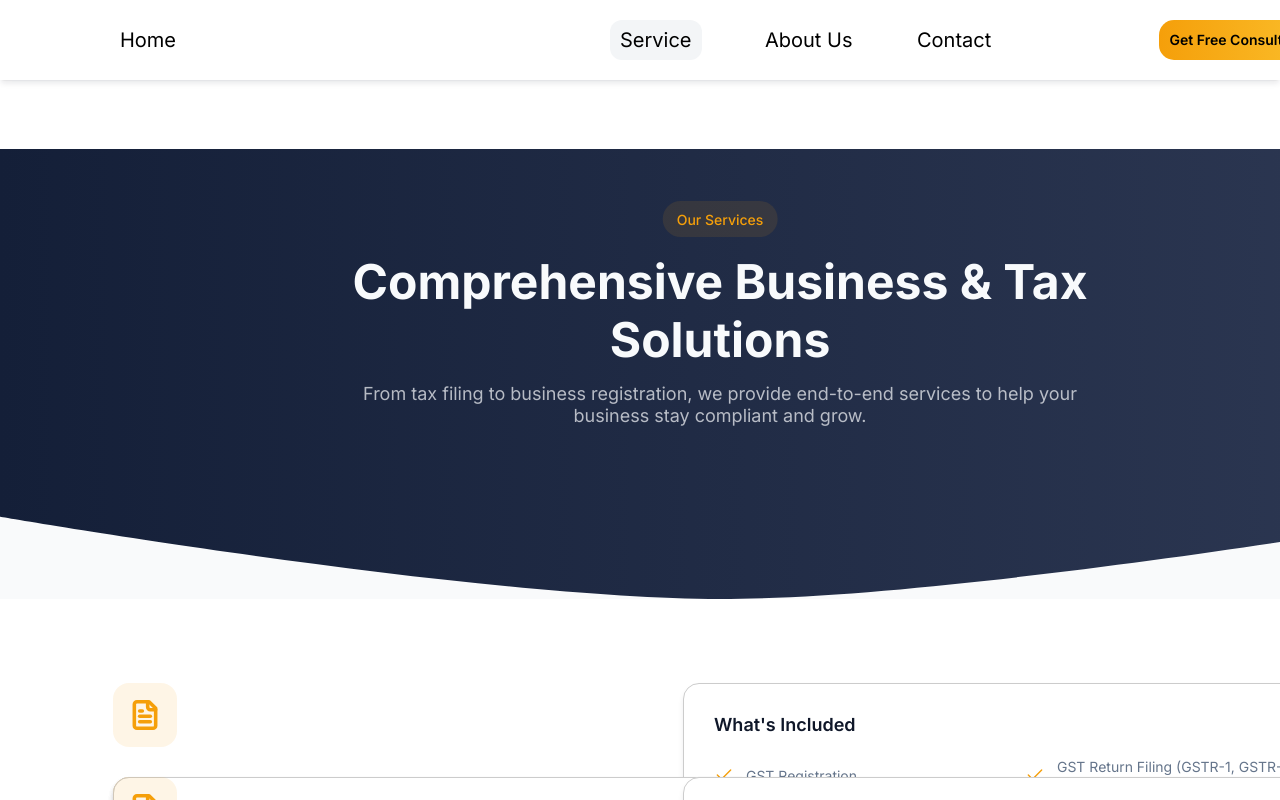
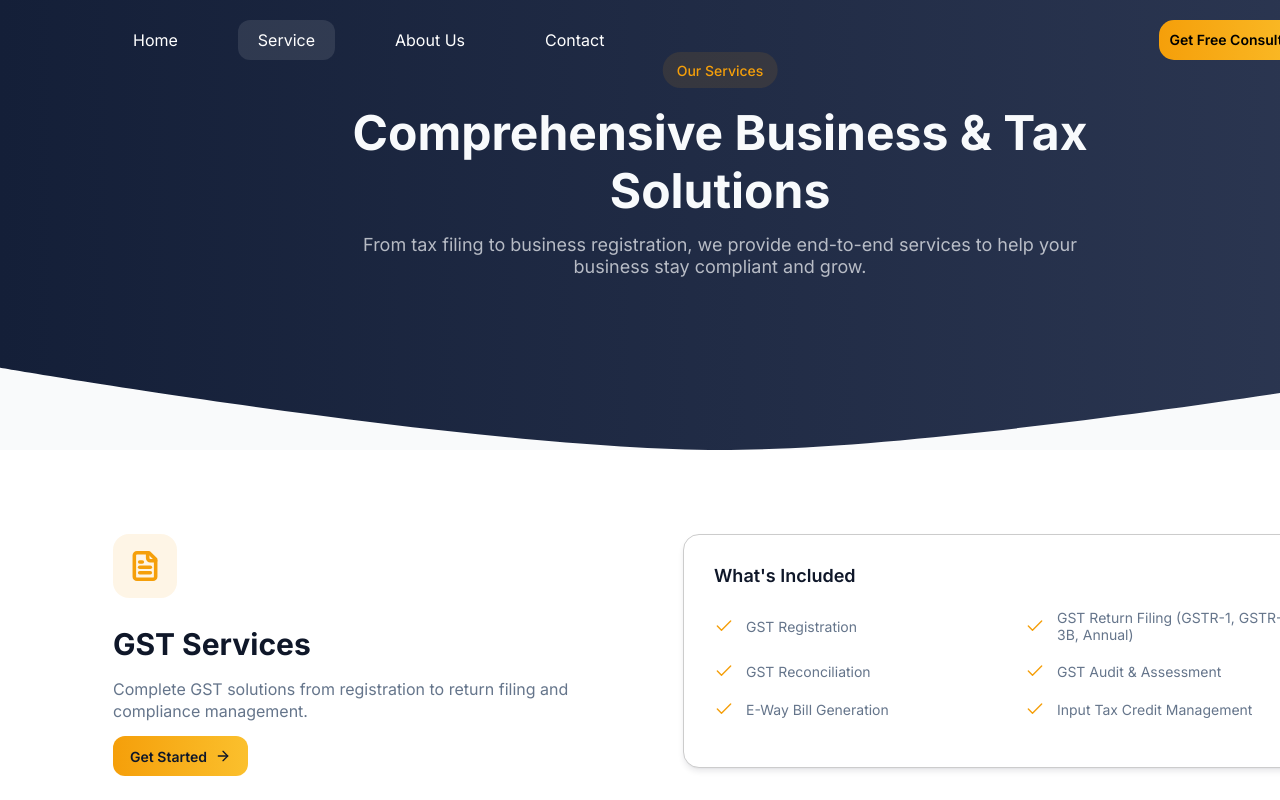
Before and after one commit to Vinayak19112003/tax1, a React (Vite) app: page /services in a window 1280 px wide. Shown: the top 800 px of the page. Built offline with nearby package versions, Linux system fonts and the light colour scheme.

Commit message:
Refactor header for universal transparency and fix layout overlaps

```diff
--- a/src/components/layout/Header.tsx
+++ b/src/components/layout/Header.tsx
@@ -1,58 +1,82 @@
 import { Link, useLocation } from 'react-router-dom';
+import { useState, useEffect } from 'react';
 
 export default function Header() {
   const location = useLocation();
+  const [isScrolled, setIsScrolled] = useState(false);
+
+  useEffect(() => {
+    const handleScroll = () => {
+      setIsScrolled(window.scrollY > 0);
+    };
+
+    window.addEventListener('scroll', handleScroll);
+    return () => window.removeEventListener('scroll', handleScroll);
+  }, []);
 
   const isActive = (path: string) => location.pathname === path;
 
   return (
-    <header className="fixed top-0 left-0 right-0 z-50 bg-white shadow-[0px_4px_6px_-1px_rgba(15,23,41,0.1),0px_2px_2px_-2px_rgba(15,23,41,0.1)]">
-      <div className="w-[1440px] h-[80px] mx-auto relative">
+    <header
+      className={`fixed top-0 left-0 right-0 z-50 transition-colors duration-300 ${isScrolled
+          ? 'bg-white shadow-[0px_4px_6px_-1px_rgba(15,23,41,0.1),0px_2px_2px_-2px_rgba(15,23,41,0.1)]'
+          : 'bg-transparent'
+        }`}
+    >
+      <div className="w-[1440px] h-[80px] mx-auto flex items-center justify-between px-[113px]">
+        {/* Navigation Links */}
+        <nav className="flex items-center gap-[40px]">
           <Link
             to="/"
-          className={`absolute left-[113px] top-1/2 -translate-y-1/2 flex items-center justify-center w-[70px] h-[40px] ${
-            isActive('/') ? 'bg-[rgba(248,250,252,0.1)]' : ''
-          } rounded-xl`}
+            className={`flex items-center justify-center h-[40px] px-[20px] rounded-xl transition-colors ${isActive('/')
+                ? (isScrolled ? 'bg-[#F3F5F7]' : 'bg-[rgba(248,250,252,0.1)]')
+                : 'hover:bg-black/5'
+              }`}
           >
-          <span className="font-inter font-normal text-[20px] leading-[24px] text-black">
+            <span className={`font-inter font-normal text-[16px] leading-[24px] ${isScrolled ? 'text-black' : 'text-white'}`}>
               Home
             </span>
           </Link>
 
           <Link
             to="/services"
-          className={`absolute left-[610px] top-1/2 -translate-y-1/2 flex items-center justify-center h-[40px] px-[10px] ${
-            isActive('/services') ? 'bg-[#F3F5F7]' : ''
-          } rounded-xl`}
+            className={`flex items-center justify-center h-[40px] px-[20px] rounded-xl transition-colors ${isActive('/services')
+                ? (isScrolled ? 'bg-[#F3F5F7]' : 'bg-[rgba(248,250,252,0.1)]')
+                : 'hover:bg-black/5'
+              }`}
           >
-          <span className="font-inter font-normal text-[20px] leading-[24px] text-black">
+            <span className={`font-inter font-normal text-[16px] leading-[24px] ${isScrolled ? 'text-black' : 'text-white'}`}>
               Service
             </span>
           </Link>
 
           <Link
             to="/about"
-          className={`absolute left-[755px] top-1/2 -translate-y-1/2 flex items-center justify-center h-[44px] px-[10px] ${
-            isActive('/about') ? 'bg-[#F3F5F7]' : ''
-          } rounded-xl`}
+            className={`flex items-center justify-center h-[40px] px-[20px] rounded-xl transition-colors ${isActive('/about')
+                ? (isScrolled ? 'bg-[#F3F5F7]' : 'bg-[rgba(248,250,252,0.1)]')
+                : 'hover:bg-black/5'
+              }`}
           >
-          <span className="font-inter font-normal text-[20px] leading-[24px] text-black">
+            <span className={`font-inter font-normal text-[16px] leading-[24px] ${isScrolled ? 'text-black' : 'text-white'}`}>
               About Us
             </span>
           </Link>
 
           <Link
             to="/contact"
-          className={`absolute left-[907px] top-1/2 -translate-y-1/2 flex items-center justify-center h-[44px] px-[10px] ${
-            isActive('/contact') ? 'bg-[#F3F5F7]' : ''
-          } rounded-xl`}
+            className={`flex items-center justify-center h-[40px] px-[20px] rounded-xl transition-colors ${isActive('/contact')
+                ? (isScrolled ? 'bg-[#F3F5F7]' : 'bg-[rgba(248,250,252,0.1)]')
+                : 'hover:bg-black/5'
+              }`}
           >
-          <span className="font-inter font-normal text-[20px] leading-[24px] text-black">
+            <span className={`font-inter font-normal text-[16px] leading-[24px] ${isScrolled ? 'text-black' : 'text-white'}`}>
               Contact
             </span>
           </Link>
+        </nav>
 
-        <button className="absolute left-[1159px] top-[20px] w-[168px] h-[40px] bg-gradient-to-r from-[#F59F0A] to-[#FBC02D] rounded-[15px] flex items-center justify-center">
+        {/* CTA Button */}
+        <button className="w-[168px] h-[40px] bg-gradient-to-r from-[#F59F0A] to-[#FBC02D] rounded-[15px] flex items-center justify-center">
           <span className="font-inter font-semibold text-[14px] leading-[20px] text-black">
             Get Free Consultation
           </span>
--- a/src/components/layout/Layout.tsx
+++ b/src/components/layout/Layout.tsx
@@ -17,7 +17,7 @@ export default function Layout({ children }: LayoutProps) {
   return (
     <div className="min-h-screen bg-neutral-50 flex flex-col">
       <Header />
-      <main className="flex-1 pt-[80px]">{children}</main>
+      <main className="flex-1">{children}</main>
       <Footer />
     </div>
   );
--- a/src/pages/Contact.tsx
+++ b/src/pages/Contact.tsx
@@ -7,7 +7,7 @@ export default function Contact() {
     <div className="w-full bg-white overflow-x-hidden">
       <div className="w-[1440px] mx-auto">
         {/* Hero Section */}
-        <section className="relative h-[450px] bg-gradient-to-r from-[#141F38] to-[#2D3853] mt-[48px]">
+        <section className="relative h-[450px] bg-gradient-to-r from-[#141F38] to-[#2D3853]">
           <div className="absolute left-1/2 -translate-x-1/2 top-[77px] z-10">
             <Badge>Contact Us</Badge>
           </div>
@@ -190,8 +190,8 @@ export default function Contact() {
                       Send Message
                     </span>
                     <svg width="16" height="16" viewBox="0 0 16 16" fill="none">
-                      <circle cx="8" cy="8" r="7" stroke="#0F1729" strokeWidth="1.33"/>
-                      <path d="M5.33337 10.6667L10.6667 5.33337M10.6667 5.33337H5.33337M10.6667 5.33337V10.6667" stroke="#0F1729" strokeWidth="1.33" strokeLinecap="round" strokeLinejoin="round"/>
+                      <circle cx="8" cy="8" r="7" stroke="#0F1729" strokeWidth="1.33" />
+                      <path d="M5.33337 10.6667L10.6667 5.33337M10.6667 5.33337H5.33337M10.6667 5.33337V10.6667" stroke="#0F1729" strokeWidth="1.33" strokeLinecap="round" strokeLinejoin="round" />
                     </svg>
                   </button>
                 </form>
--- a/src/pages/Services.tsx
+++ b/src/pages/Services.tsx
@@ -7,7 +7,7 @@ export default function Services() {
     <div className="w-full bg-white overflow-x-hidden">
       <div className="w-[1440px] mx-auto">
         {/* Hero Section */}
-        <section className="relative h-[450px] bg-gradient-to-r from-[#141F38] to-[#2D3853] mt-[69px]">
+        <section className="relative h-[450px] bg-gradient-to-r from-[#141F38] to-[#2D3853]">
           <div className="absolute left-1/2 -translate-x-1/2 top-[52px] z-10">
             <Badge>Our Services</Badge>
           </div>
@@ -30,7 +30,7 @@ export default function Services() {
         {/* Services Detail Sections */}
         <section className="pt-[84px] pb-[68px]">
           {/* GST Services */}
-          <div className="relative mb-[94px]">
+          <div className="relative mb-[94px] h-[234px]">
             <div className="absolute left-[113px] top-0">
               <div className="w-[64px] h-[64px] bg-[rgba(245,159,10,0.1)] rounded-2xl flex items-center justify-center mb-[28px]">
                 <FileText size={32} className="text-accent-yellow" strokeWidth={2.67} />
@@ -46,8 +46,8 @@ export default function Services() {
                   Get Started
                 </span>
                 <svg width="16" height="16" viewBox="0 0 16 16" fill="none">
-                  <path d="M3.33337 8H12.6667" stroke="#0F1729" strokeWidth="1.33" strokeLinecap="round" strokeLinejoin="round"/>
-                  <path d="M8 3.33337L12.6667 8.00004L8 12.6667" stroke="#0F1729" strokeWidth="1.33" strokeLinecap="round" strokeLinejoin="round"/>
+                  <path d="M3.33337 8H12.6667" stroke="#0F1729" strokeWidth="1.33" strokeLinecap="round" strokeLinejoin="round" />
+                  <path d="M8 3.33337L12.6667 8.00004L8 12.6667" stroke="#0F1729" strokeWidth="1.33" strokeLinecap="round" strokeLinejoin="round" />
                 </svg>
               </button>
             </div>
@@ -77,7 +77,7 @@ export default function Services() {
           </div>
 
           {/* Income Tax Services */}
-          <div className="relative mb-[94px]">
+          <div className="relative mb-[94px] h-[234px]">
             <div className="absolute left-[113px] top-0 w-[644px] h-[234px] bg-white border-[0.8px] border-neutral-400 shadow-[0px_2px_2px_-2px_rgba(15,23,41,0.1),0px_4px_6px_-1px_rgba(15,23,41,0.1)] rounded-2xl p-[30px]">
               <h3 className="font-inter font-semibold text-[18px] leading-[22px] text-neutral-900 mb-[22px]">
                 What's Included
@@ -116,15 +116,15 @@ export default function Services() {
                   Get Started
                 </span>
                 <svg width="16" height="16" viewBox="0 0 16 16" fill="none">
-                  <path d="M3.33337 8H12.6667" stroke="#0F1729" strokeWidth="1.33" strokeLinecap="round" strokeLinejoin="round"/>
-                  <path d="M8 3.33337L12.6667 8.00004L8 12.6667" stroke="#0F1729" strokeWidth="1.33" strokeLinecap="round" strokeLinejoin="round"/>
+                  <path d="M3.33337 8H12.6667" stroke="#0F1729" strokeWidth="1.33" strokeLinecap="round" strokeLinejoin="round" />
+                  <path d="M8 3.33337L12.6667 8.00004L8 12.6667" stroke="#0F1729" strokeWidth="1.33" strokeLinecap="round" strokeLinejoin="round" />
                 </svg>
               </button>
             </div>
           </div>
 
           {/* Business Registration */}
-          <div className="relative mb-[94px]">
+          <div className="relative mb-[94px] h-[234px]">
             <div className="absolute left-[113px] top-0">
               <div className="w-[64px] h-[64px] bg-[rgba(245,159,10,0.1)] rounded-2xl flex items-center justify-center mb-[24px]">
                 <Building2 size={32} className="text-accent-yellow" strokeWidth={2.67} />
@@ -140,8 +140,8 @@ export default function Services() {
                   Get Started
                 </span>
                 <svg width="16" height="16" viewBox="0 0 16 16" fill="none">
-                  <path d="M3.33337 8H12.6667" stroke="#0F1729" strokeWidth="1.33" strokeLinecap="round" strokeLinejoin="round"/>
-                  <path d="M8 3.33337L12.6667 8.00004L8 12.6667" stroke="#0F1729" strokeWidth="1.33" strokeLinecap="round" strokeLinejoin="round"/>
+                  <path d="M3.33337 8H12.6667" stroke="#0F1729" strokeWidth="1.33" strokeLinecap="round" strokeLinejoin="round" />
+                  <path d="M8 3.33337L12.6667 8.00004L8 12.6667" stroke="#0F1729" strokeWidth="1.33" strokeLinecap="round" strokeLinejoin="round" />
                 </svg>
               </button>
             </div>
@@ -171,7 +171,7 @@ export default function Services() {
           </div>
 
           {/* Licensing & Compliance */}
-          <div className="relative mb-[94px]">
+          <div className="relative mb-[94px] h-[234px]">
             <div className="absolute left-[113px] top-0 w-[644px] h-[234px] bg-white border-[0.8px] border-neutral-400 shadow-[0px_2px_2px_-2px_rgba(15,23,41,0.1),0px_4px_6px_-1px_rgba(15,23,41,0.1)] rounded-2xl p-[30px]">
               <h3 className="font-inter font-semibold text-[18px] leading-[22px] text-neutral-900 mb-[22px]">
                 What's Included
@@ -210,15 +210,15 @@ export default function Services() {
                   Get Started
                 </span>
                 <svg width="16" height="16" viewBox="0 0 16 16" fill="none">
-                  <path d="M3.33337 8H12.6667" stroke="#0F1729" strokeWidth="1.33" strokeLinecap="round" strokeLinejoin="round"/>
-                  <path d="M8 3.33337L12.6667 8.00004L8 12.6667" stroke="#0F1729" strokeWidth="1.33" strokeLinecap="round" strokeLinejoin="round"/>
+                  <path d="M3.33337 8H12.6667" stroke="#0F1729" strokeWidth="1.33" strokeLinecap="round" strokeLinejoin="round" />
+                  <path d="M8 3.33337L12.6667 8.00004L8 12.6667" stroke="#0F1729" strokeWidth="1.33" strokeLinecap="round" strokeLinejoin="round" />
                 </svg>
               </button>
             </div>
           </div>
 
           {/* Trademark Services */}
-          <div className="relative mb-[94px]">
+          <div className="relative mb-[94px] h-[234px]">
             <div className="absolute left-[113px] top-0">
               <div className="w-[64px] h-[64px] bg-[rgba(245,159,10,0.1)] rounded-2xl flex items-center justify-center mb-[24px]">
                 <Award size={32} className="text-accent-yellow" strokeWidth={2.67} />
@@ -234,8 +234,8 @@ export default function Services() {
                   Get Started
                 </span>
                 <svg width="16" height="16" viewBox="0 0 16 16" fill="none">
-                  <path d="M3.33337 8H12.6667" stroke="#0F1729" strokeWidth="1.33" strokeLinecap="round" strokeLinejoin="round"/>
-                  <path d="M8 3.33337L12.6667 8.00004L8 12.6667" stroke="#0F1729" strokeWidth="1.33" strokeLinecap="round" strokeLinejoin="round"/>
+                  <path d="M3.33337 8H12.6667" stroke="#0F1729" strokeWidth="1.33" strokeLinecap="round" strokeLinejoin="round" />
+                  <path d="M8 3.33337L12.6667 8.00004L8 12.6667" stroke="#0F1729" strokeWidth="1.33" strokeLinecap="round" strokeLinejoin="round" />
                 </svg>
               </button>
             </div>
@@ -265,7 +265,7 @@ export default function Services() {
           </div>
 
           {/* Accounting Services */}
-          <div className="relative mb-[94px]">
+          <div className="relative mb-[94px] h-[234px]">
             <div className="absolute left-[113px] top-0 w-[644px] h-[234px] bg-white border-[0.8px] border-neutral-400 shadow-[0px_2px_2px_-2px_rgba(15,23,41,0.1),0px_4px_6px_-1px_rgba(15,23,41,0.1)] rounded-2xl p-[30px]">
               <h3 className="font-inter font-semibold text-[18px] leading-[22px] text-neutral-900 mb-[22px]">
                 What's Included
@@ -304,15 +304,15 @@ export default function Services() {
                   Get Started
                 </span>
                 <svg width="16" height="16" viewBox="0 0 16 16" fill="none">
-                  <path d="M3.33337 8H12.6667" stroke="#0F1729" strokeWidth="1.33" strokeLinecap="round" strokeLinejoin="round"/>
-                  <path d="M8 3.33337L12.6667 8.00004L8 12.6667" stroke="#0F1729" strokeWidth="1.33" strokeLinecap="round" strokeLinejoin="round"/>
+                  <path d="M3.33337 8H12.6667" stroke="#0F1729" strokeWidth="1.33" strokeLinecap="round" strokeLinejoin="round" />
+                  <path d="M8 3.33337L12.6667 8.00004L8 12.6667" stroke="#0F1729" strokeWidth="1.33" strokeLinecap="round" strokeLinejoin="round" />
                 </svg>
               </button>
             </div>
           </div>
 
           {/* Audit Services */}
-          <div className="relative">
+          <div className="relative h-[234px]">
             <div className="absolute left-[113px] top-0">
               <div className="w-[64px] h-[64px] bg-[rgba(245,159,10,0.1)] rounded-2xl flex items-center justify-center mb-[24px]">
                 <FileCheck size={32} className="text-accent-yellow" strokeWidth={2.67} />
@@ -328,8 +328,8 @@ export default function Services() {
                   Get Started
                 </span>
                 <svg width="16" height="16" viewBox="0 0 16 16" fill="none">
-                  <path d="M3.33337 8H12.6667" stroke="#0F1729" strokeWidth="1.33" strokeLinecap="round" strokeLinejoin="round"/>
-                  <path d="M8 3.33337L12.6667 8.00004L8 12.6667" stroke="#0F1729" strokeWidth="1.33" strokeLinecap="round" strokeLinejoin="round"/>
+                  <path d="M3.33337 8H12.6667" stroke="#0F1729" strokeWidth="1.33" strokeLinecap="round" strokeLinejoin="round" />
+                  <path d="M8 3.33337L12.6667 8.00004L8 12.6667" stroke="#0F1729" strokeWidth="1.33" strokeLinecap="round" strokeLinejoin="round" />
                 </svg>
               </button>
             </div>
@@ -373,8 +373,8 @@ export default function Services() {
                 Schedule a Consultation
               </span>
               <svg width="16" height="16" viewBox="0 0 16 16" fill="none">
-                <path d="M3.33337 8H12.6667" stroke="#0F1729" strokeWidth="1.33" strokeLinecap="round" strokeLinejoin="round"/>
-                <path d="M8 3.33337L12.6667 8.00004L8 12.6667" stroke="#0F1729" strokeWidth="1.33" strokeLinecap="round" strokeLinejoin="round"/>
+                <path d="M3.33337 8H12.6667" stroke="#0F1729" strokeWidth="1.33" strokeLinecap="round" strokeLinejoin="round" />
+                <path d="M8 3.33337L12.6667 8.00004L8 12.6667" stroke="#0F1729" strokeWidth="1.33" strokeLinecap="round" strokeLinejoin="round" />
               </svg>
             </button>
           </div>
```
Also changed, not shown: src/pages/About.tsx (+4 -4 lines), src/pages/Home.tsx (+11 -11 lines), lint_log.txt (added), typecheck_log.txt (added), 1 other file (tests, documents, lock files or other folders). Lines whose indentation alone changed are shown as unchanged.
